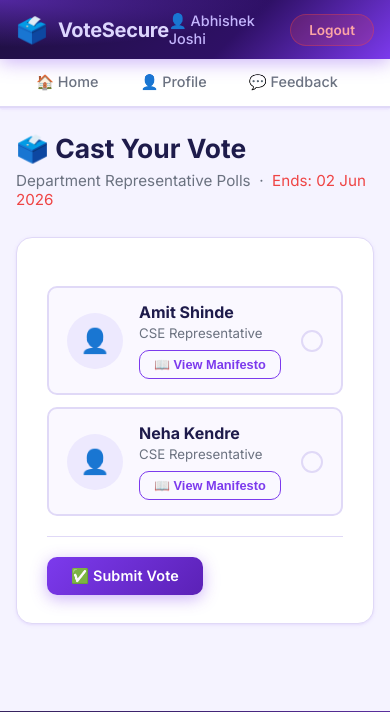
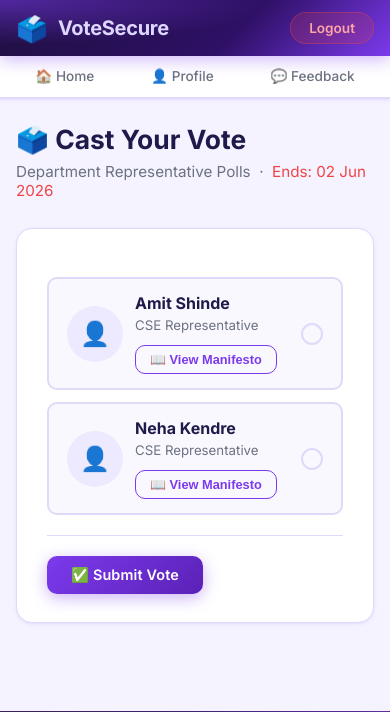
Before and after one commit to Vaibhavmungal/aws-voting-advanced, a PHP site: page /voter/vote.php?election=2 in a window 390 px wide. Shown: the top 712 px of the page. Run offline with PHP 8.4, Linux system fonts and the light colour scheme; a user stored in the database is signed in; data comes from the database, SQL or seed files in the repository.

Commit message:
Optimize mobile responsiveness, stack registration columns, and fix blank admin sidebar bug

```diff
--- a/admin/add_voter.php
+++ b/admin/add_voter.php
@@ -87,7 +87,7 @@ if($_SERVER['REQUEST_METHOD'] == 'POST'){
             <input type="text" name="password" placeholder="Set a password" required>
         </div>
 
-        <div style="display:grid;grid-template-columns:1fr 1fr;gap:14px;">
+        <div class="form-grid">
             <div class="form-group">
                 <label>Aadhar / ID Card No. <small style="color:#9ca3af;">(optional, 12 digits)</small></label>
                 <input type="text" name="election_card" placeholder="12-digit number" maxlength="12" inputmode="numeric"
--- a/admin/manage_voters.php
+++ b/admin/manage_voters.php
@@ -70,7 +70,7 @@ $reset_pending = $conn->query("SELECT COUNT(*) AS c FROM password_reset_requests
     </div>
 <?php endif; ?>
 
-<div class="stats-grid" style="grid-template-columns:repeat(3,1fr);margin-bottom:24px;">
+<div class="stats-grid" style="margin-bottom:24px;">
     <div class="stat-card">
         <div class="stat-icon">👥</div>
         <div class="stat-num"><?php echo $total; ?></div>
--- a/admin/reset_requests.php
+++ b/admin/reset_requests.php
@@ -69,7 +69,7 @@ $msg = $_GET['msg'] ?? '';
 <?php endif; ?>
 
 <!-- Stats -->
-<div class="stats-grid" style="grid-template-columns:repeat(2,1fr);margin-bottom:24px;">
+<div class="stats-grid" style="margin-bottom:24px;">
     <div class="stat-card">
         <div class="stat-icon">⏳</div>
         <div class="stat-num"><?php echo $pending; ?></div>
--- a/assets/css/voter.css
+++ b/assets/css/voter.css
@@ -472,6 +472,68 @@ a:hover { text-decoration: underline; }
     .voter-footer__links { justify-content: center; }
 }
 
+@media (max-width: 500px) {
+    .welcome-text {
+        display: none;
+    }
+    .navbar {
+        justify-content: space-around;
+        padding: 0 8px;
+    }
+    .nav-link {
+        padding: 12px 10px;
+        font-size: 0.85rem;
+    }
+}
+
+@media (max-width: 480px) {
+    /* Ballot Candidate Card */
+    .candidate-inner {
+        display: grid;
+        grid-template-columns: auto 1fr auto;
+        gap: 12px;
+        align-items: center;
+    }
+    .candidate-info {
+        display: flex;
+        flex-direction: column;
+        gap: 4px;
+    }
+    .btn-manifesto {
+        width: fit-content;
+        margin-top: 6px;
+    }
+
+    /* Manifesto Modal Spacing */
+    .manifesto-modal-card {
+        padding: 28px 20px 20px;
+        width: 92%;
+    }
+    .manifesto-modal-close {
+        top: 12px;
+        right: 12px;
+        width: 28px;
+        height: 28px;
+        font-size: 0.95rem;
+    }
+    .modal-cand-header {
+        gap: 12px;
+        margin-bottom: 16px;
+    }
+    .modal-cand-header img {
+        width: 56px;
+        height: 56px;
+    }
+    .modal-cand-meta h2 {
+        font-size: 1.15rem;
+    }
+    .manifesto-text-box {
+        padding: 14px 16px;
+        font-size: 0.88rem;
+        max-height: 180px;
+    }
+}
+
 /* ══════════ Voter Footer Bar ══════════ */
 .voter-footer {
     background:
--- a/voter/register.php
+++ b/voter/register.php
@@ -175,7 +175,7 @@ if(isset($_POST['register'])){
             grid-template-columns: 1fr 1fr;
             gap: 14px;
         }
-        @media(max-width: 480px){
+        @media(max-width: 650px){
             .form-row { grid-template-columns: 1fr; }
             .auth-card { padding: 36px 20px; }
             .auth-logo .logo-icon { font-size: 2.5rem; }
```
Also changed, not shown: assets/css/admin.css (+15 -2 lines), README.md.
